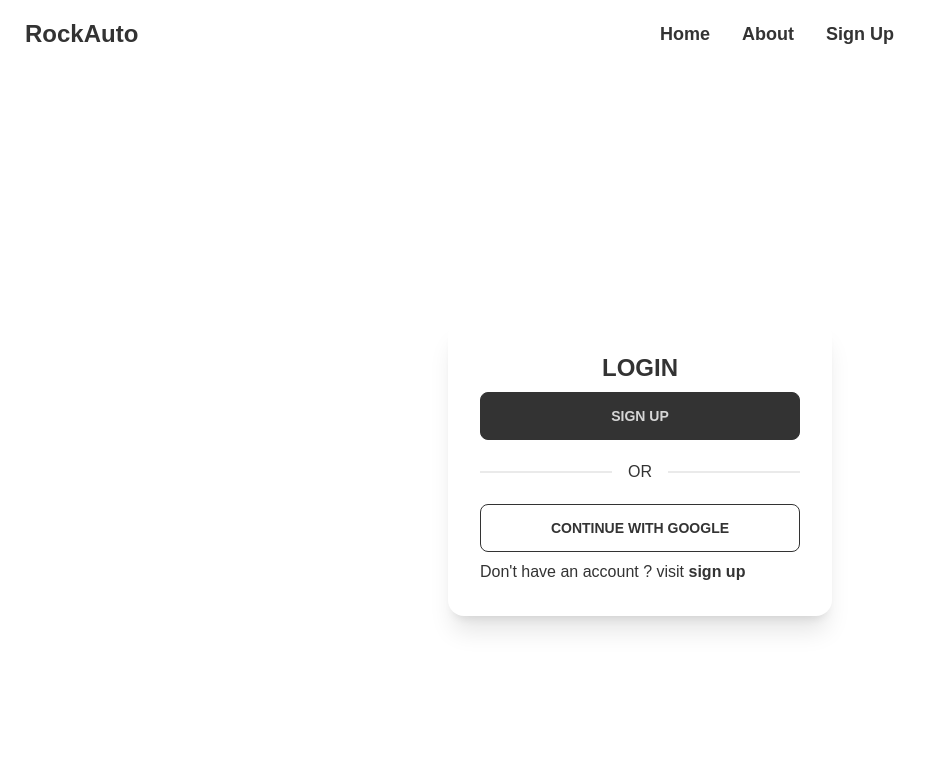
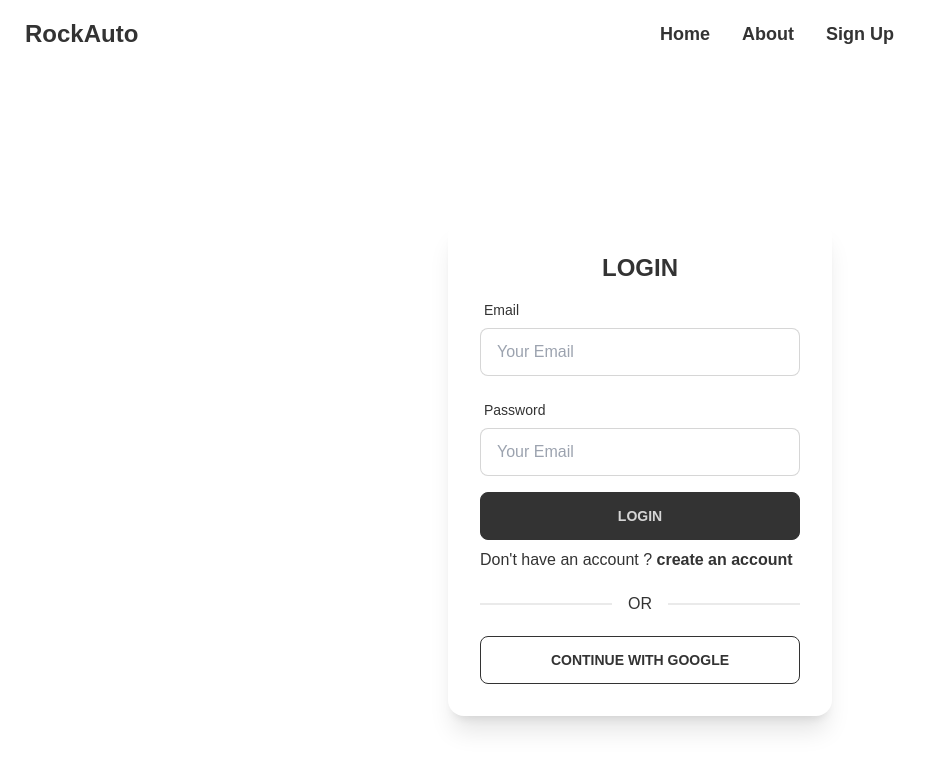
Before and after one commit to iamshs/rockauto-client, a React (Create React App) app: page /login in a window 1280 px wide. Shown: the top 770 px of the page, without its empty margins (0-931 px from the left). Built offline with nearby package versions, Linux system fonts and the light colour scheme; no server answers.

Commit message:
login error handling

```diff
--- a/package.json
+++ b/package.json
@@ -12,6 +12,7 @@
     "react-dom": "^18.2.0",
     "react-external-link": "^2.0.0",
     "react-firebase-hooks": "^5.1.1",
+    "react-hook-form": "^7.41.5",
     "react-icons": "^4.7.1",
     "react-player": "^2.11.0",
     "react-router-dom": "^6.6.0",
--- a/src/Pages/Authentication/Login.js
+++ b/src/Pages/Authentication/Login.js
@@ -1,22 +1,102 @@
 import React from "react";
 import auth from "../../firebase.init";
-import { useSignInWithGoogle } from "react-firebase-hooks/auth";
+import { useSignInWithEmailAndPassword, useSignInWithGoogle } from "react-firebase-hooks/auth";
 import { Link } from "react-router-dom";
+import { useForm } from "react-hook-form";
+import Loading from "../Shared/Loading";
 
 const Login = () => {
-  const [signInWithGoogle, user, loading, error] = useSignInWithGoogle(auth);
-  if (user) {
+  const [signInWithGoogle, gUser, gLoading, gError] = useSignInWithGoogle(auth);
+  const { register, formState: { errors }, handleSubmit } = useForm();
+  const [
+    signInWithEmailAndPassword,
+    user,
+    loading,
+    error,
+  ] = useSignInWithEmailAndPassword(auth);
+
+
+if(loading || gLoading){
+  return <Loading />
+}
+  if (user || gUser) {
     console.log(user);
   }
+  const onSubmit = (data) => {
+    console.log(data);
+    signInWithEmailAndPassword(data.email,data.password)
+  };
   return (
     <div className="flex items-center h-screen justify-center">
       <div className="card w-96   bg-base-100 shadow-xl">
         <div className="card-body">
           <h2 className="text-2xl font-bold text-center">LOGIN</h2>
 
-          <div className="card-actions justify-center">
-            <button className="btn  w-full  ">Sign up</button>
-          </div>
+          <form onSubmit={handleSubmit(onSubmit)}>
+            <div className="form-control w-full max-w-xs">
+              <label className="label">
+                <span className="label-text">Email</span>
+              </label>
+              <input type="email" placeholder="Your Email" className="input input-bordered w-full max-w-xs"
+               {...register("email", {
+                 required: {
+                value:true,
+                message:'Email is required'
+               },
+               pattern:{
+                value:/[a-z0-9]+@[a-z]+\.[a-z]{2,3}/,
+                message:'Provide a valid Email'
+               } })} />
+
+          <label className="label">
+            {
+              errors.email?.type==='required' && (  <span className="label-text-alt text-red-600"> {errors.email.message} </span> )
+            }
+            {
+              errors.email?.type==='pattern' && (  <span className="label-text-alt text-red-600"> {errors.email.message} </span> )
+            }
+
+        </label>
+              {/* <label className="label">
+
+              </label> */}
+            </div>
+            <div className="form-control w-full max-w-xs">
+              <label className="label">
+                <span className="label-text">Password</span>
+              </label>
+              <input type="password" placeholder="Your Email" className="input input-bordered w-full max-w-xs"
+               {...register("password", {
+                 required: {
+                value:true,
+                message:'Password is required'
+               },
+               minLength:{
+                value:6,
+                message:'Password must be 6 character or longer'
+               } })} />
+
+          <label className="label">
+            {
+              errors.password?.type==='required' && (  <span className="label-text-alt text-red-600"> {errors.password.message} </span> )
+            }
+            {
+              errors.password?.type==='minLength' && (  <span className="label-text-alt text-red-600"> {errors.password.message} </span> )
+            }
+
+        </label>
+
+            </div>
+
+
+            <input type="submit" className="btn w-full" value={'Login'} />
+          </form>
+          <p>
+            Don't have an account ?
+            <span className="font-semibold text-md">
+              <Link to={"/register"}> create an account</Link>
+            </span>
+          </p>
           <div className="divider">OR</div>
           <button
             className="btn btn-outline"
@@ -24,13 +104,6 @@ const Login = () => {
           >
             Continue With Google
           </button>
-          <p>
-            {" "}
-            Don't have an account ? visit{" "}
-            <span className="font-semibold text-md">
-              <Link to={"/register"}>sign up</Link>
-            </span>
-          </p>
         </div>
       </div>
     </div>
--- /dev/null
+++ b/src/Pages/Shared/Loading.js
@@ -0,0 +1,31 @@
+import React from "react";
+
+const Loading = () => {
+  return (
+   <div className="flex justify-center items-center  h-screen">
+
+      <div role="status">
+        <svg
+          aria-hidden="true"
+          class="inline w-16 h-16 mr-2 text-gray-200 animate-spin dark:text-gray-600 fill-black"
+          viewBox="0 0 100 101"
+          fill="none"
+          xmlns="http://www.w3.org/2000/svg"
+        >
+          <path
+            d="M100 50.5908C100 78.2051 77.6142 100.591 50 100.591C22.3858 100.591 0 78.2051 0 50.5908C0 22.9766 22.3858 0.59082 50 0.59082C77.6142 0.59082 100 22.9766 100 50.5908ZM9.08144 50.5908C9.08144 73.1895 27.4013 91.5094 50 91.5094C72.5987 91.5094 90.9186 73.1895 90.9186 50.5908C90.9186 27.9921 72.5987 9.67226 50 9.67226C27.4013 9.67226 9.08144 27.9921 9.08144 50.5908Z"
+            fill="currentColor"
+          />
+          <path
+            d="M93.9676 39.0409C96.393 38.4038 97.8624 35.9116 97.0079 33.5539C95.2932 28.8227 92.871 24.3692 89.8167 20.348C85.8452 15.1192 80.8826 10.7238 75.2124 7.41289C69.5422 4.10194 63.2754 1.94025 56.7698 1.05124C51.7666 0.367541 46.6976 0.446843 41.7345 1.27873C39.2613 1.69328 37.813 4.19778 38.4501 6.62326C39.0873 9.04874 41.5694 10.4717 44.0505 10.1071C47.8511 9.54855 51.7191 9.52689 55.5402 10.0491C60.8642 10.7766 65.9928 12.5457 70.6331 15.2552C75.2735 17.9648 79.3347 21.5619 82.5849 25.841C84.9175 28.9121 86.7997 32.2913 88.1811 35.8758C89.083 38.2158 91.5421 39.6781 93.9676 39.0409Z"
+            fill="currentFill"
+          />
+        </svg>
+        <span className="sr-only">Loading...</span>
+      </div>
+
+   </div>
+  );
+};
+
+export default Loading;
```
Also changed, not shown: 1 other file (tests, documents, lock files or other folders).
